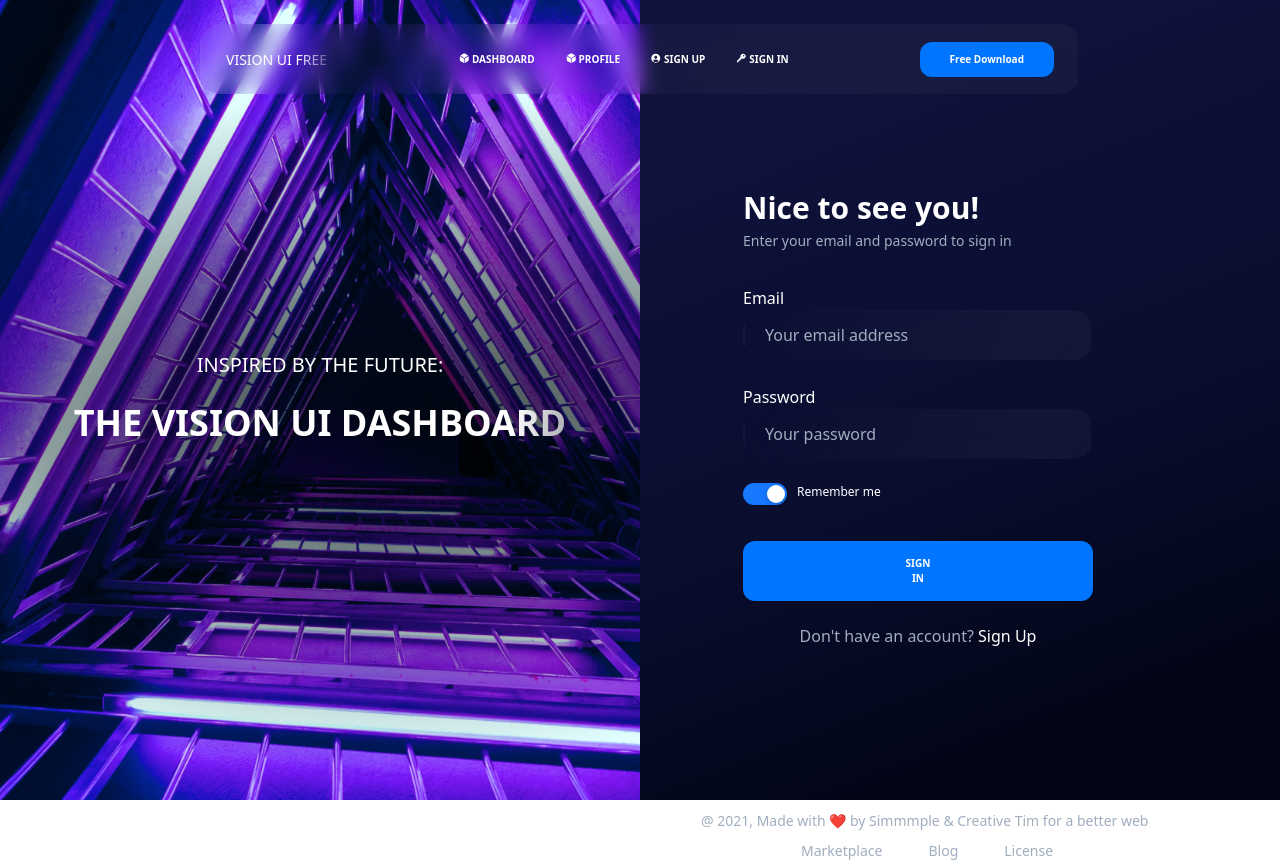
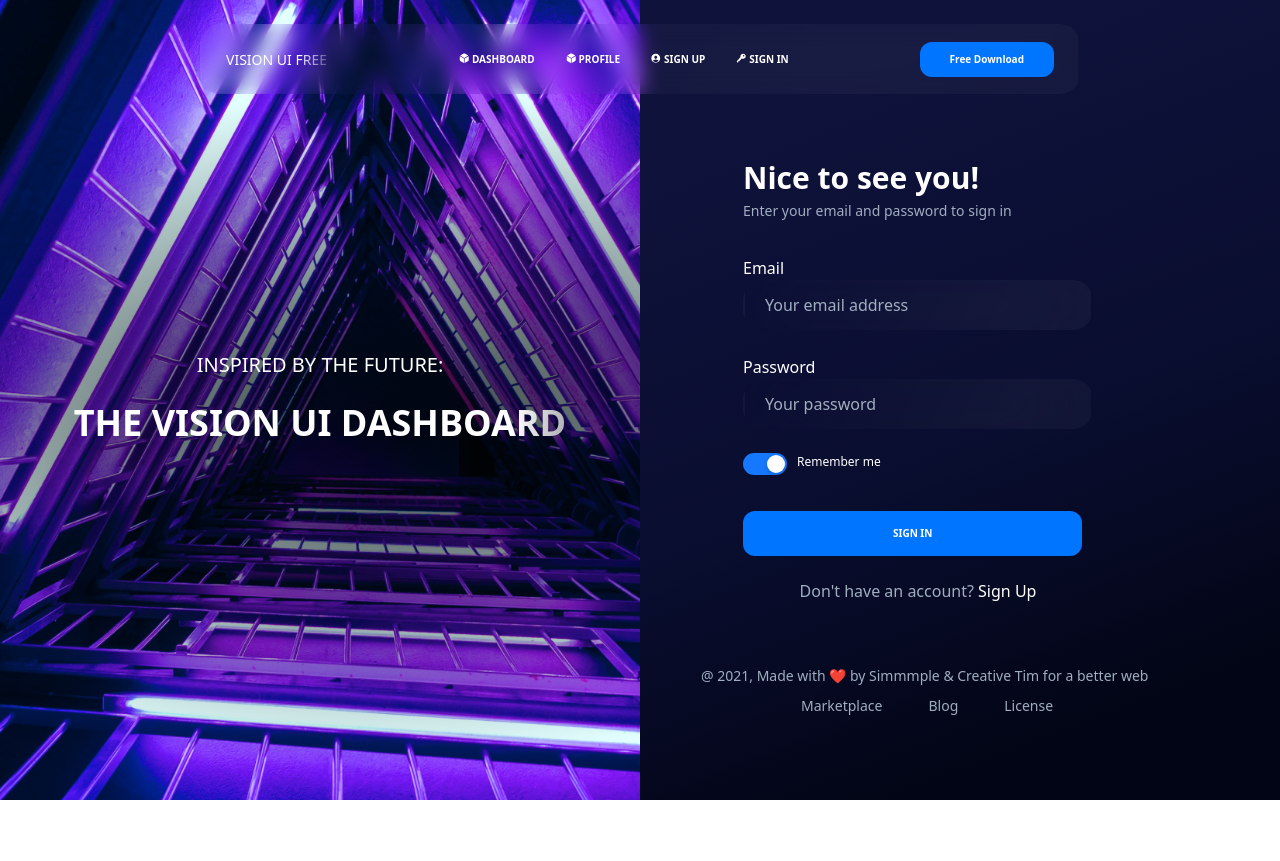
Before and after one commit to Abdulloh-Sultonmurodov/Vision, a React (Vite) app: page /login in a window 1280 px wide. After the commit the page ends 800 px from the top, so only its background shows below. Built offline with nearby package versions, Linux system fonts and the light colour scheme.

Commit message:
fix bugs

```diff
--- a/src/components/Button.jsx
+++ b/src/components/Button.jsx
@@ -1,7 +1,7 @@
 const Button = ({ children, classList }) => {
   return (
     <button
-      className={`${classList} px-[156px] py-[15px] bg-[#0075FF] rounded-[12px] text-white text-[10px] font-bold mt-[36px] cursor-pointer hover:bg-[#0075FF]/60 duration-300`}
+      className={`${classList} px-[150px] py-[15px] bg-[#0075FF] rounded-[12px] text-white text-[10px] font-bold mt-[36px] cursor-pointer hover:bg-[#0075FF]/60 duration-300`}
     >
       {children}
     </button>
--- a/src/pages/auth/Login.jsx
+++ b/src/pages/auth/Login.jsx
@@ -13,7 +13,7 @@ const Login = () => {
         </h2>
       </div>
       <div className="login-password w-[50%] h-[100vh]">
-        <div className="w-[350px] ml-[103px] mt-[185px]">
+        <div className="w-[350px] ml-[103px] mt-[155px]">
           <div>
             <h2 className="font-bold text-[30px] text-white">
               Nice to see you!
@@ -49,7 +49,7 @@ const Login = () => {
             </a>
           </p>
         </div>
-        <div className="mt-[162px] ml-[61px]">
+        <div className="mt-[62px] ml-[61px]">
           <div>
             <p className="text-[#A0AEC0] text-[14px] lh-[150%]">
               @ 2021, Made with ❤️ by Simmmple & Creative Tim for a better web
```
